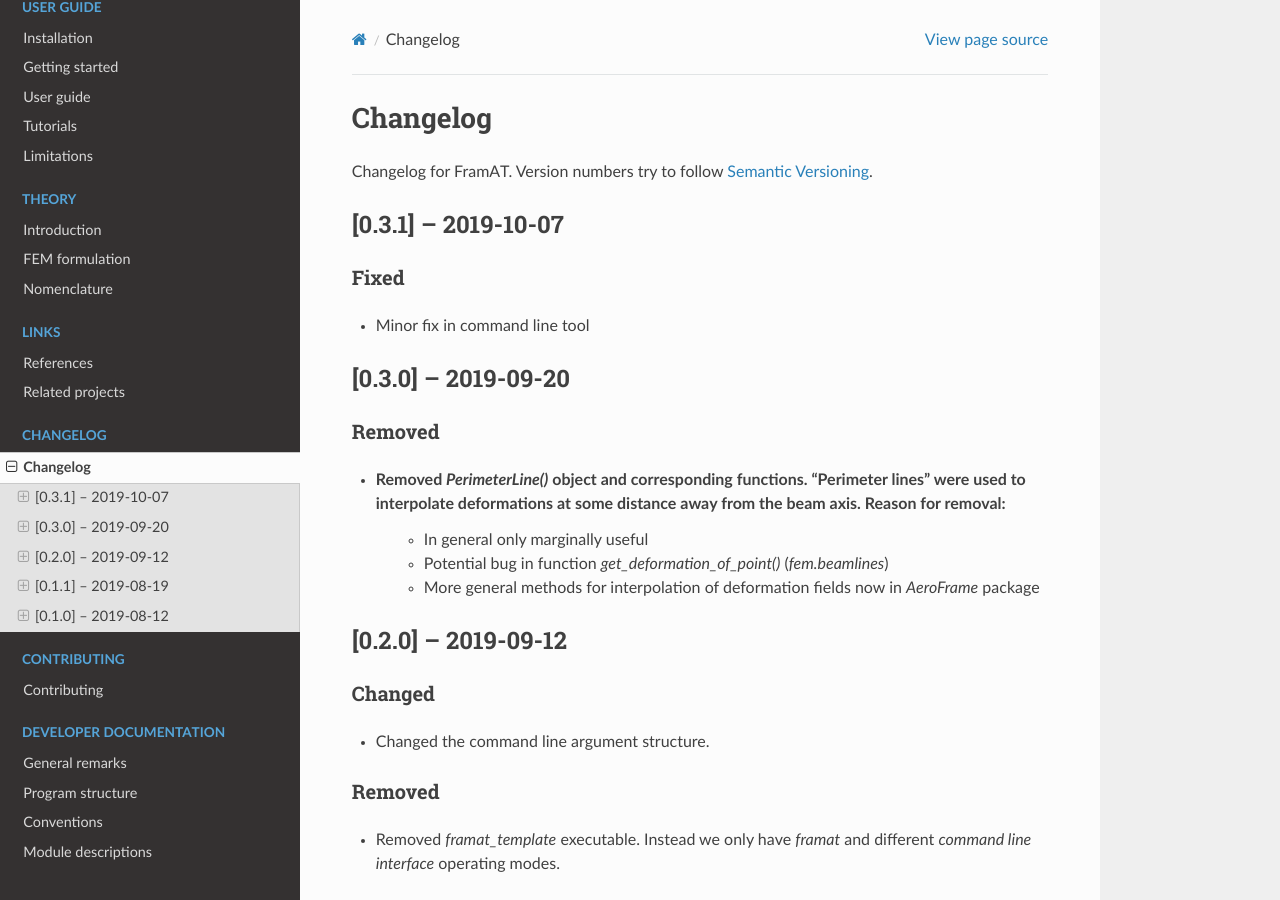
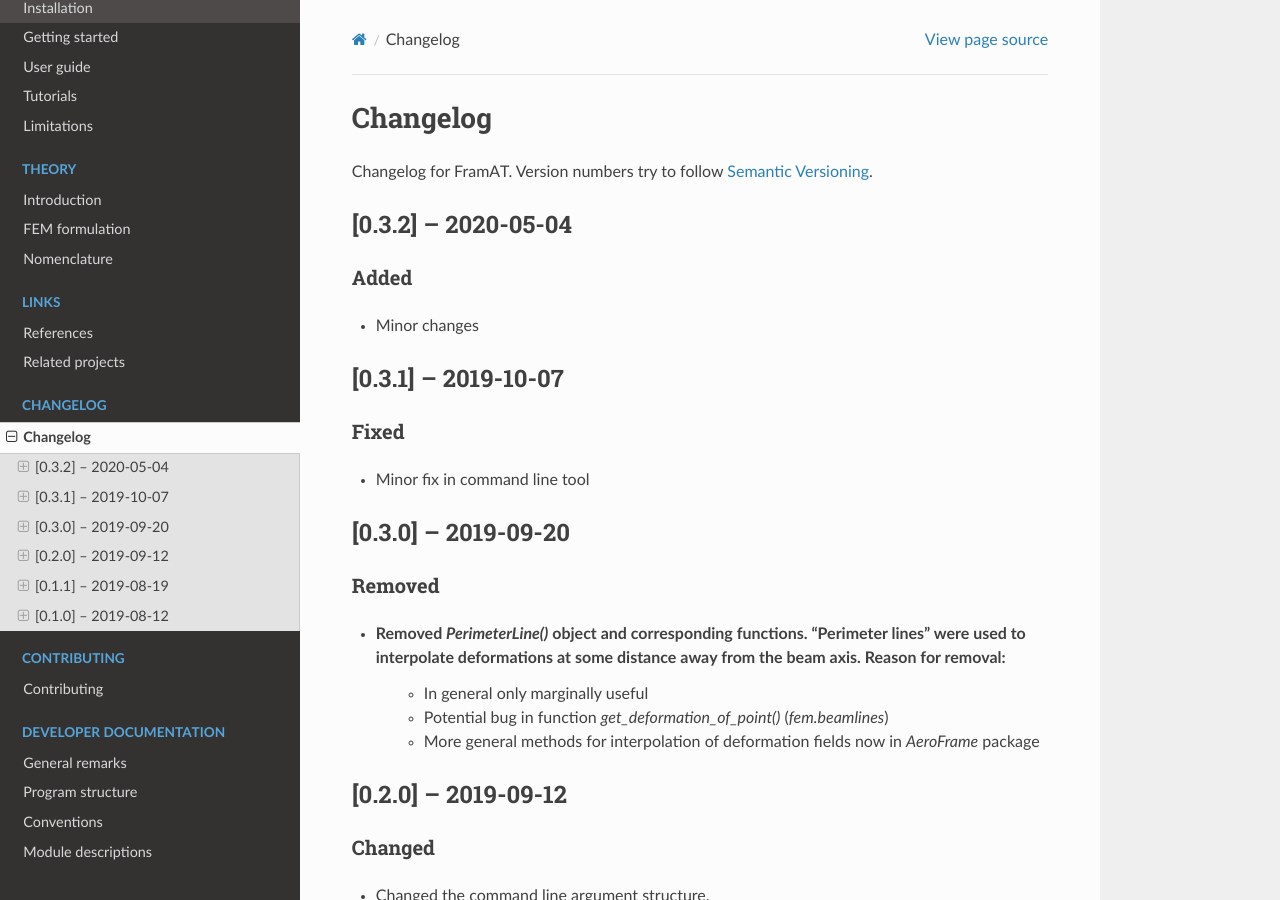
Before and after one commit to airinnova/framat, a Sphinx documentation site: the page built from docs/source/CHANGELOG.rst, in a window 1280 px wide and 900 px high. Built offline with Sphinx 7.4.7 and the Read the Docs theme 2.0.0, drawn with Linux system fonts in a browser that asks for light colours; the version number could not be read and is left out.

Commit message:
Update version (0.3.2)

```diff
--- a/docs/source/CHANGELOG.rst
+++ b/docs/source/CHANGELOG.rst
@@ -3,6 +3,14 @@
 
 Changelog for FramAT. Version numbers try to follow `Semantic
 Versioning <https://semver.org/spec/v2.0.0.html>`__.
+
+[0.3.2] -- 2020-05-04
+---------------------
+
+Added
+~~~~~
+
+* Minor changes
 
 [0.3.1] -- 2019-10-07
 ---------------------
--- a/requirements.txt
+++ b/requirements.txt
@@ -5,6 +5,6 @@
 numpy==1.16.4
 pytest-cov==2.7.1
 pytest==5.0.1
-scipy==1.2.1
+scipy==1.4.1
 sphinx-rtd-theme==0.4.3
 tox==3.13.2
--- a/src/lib/framat/__version__.py
+++ b/src/lib/framat/__version__.py
@@ -1,2 +1,2 @@
-VERSION = (0, 3, 1)
+VERSION = (0, 3, 2)
 __version__ = '.'.join(map(str, VERSION))
```
Also changed, not shown: 1 other file.
